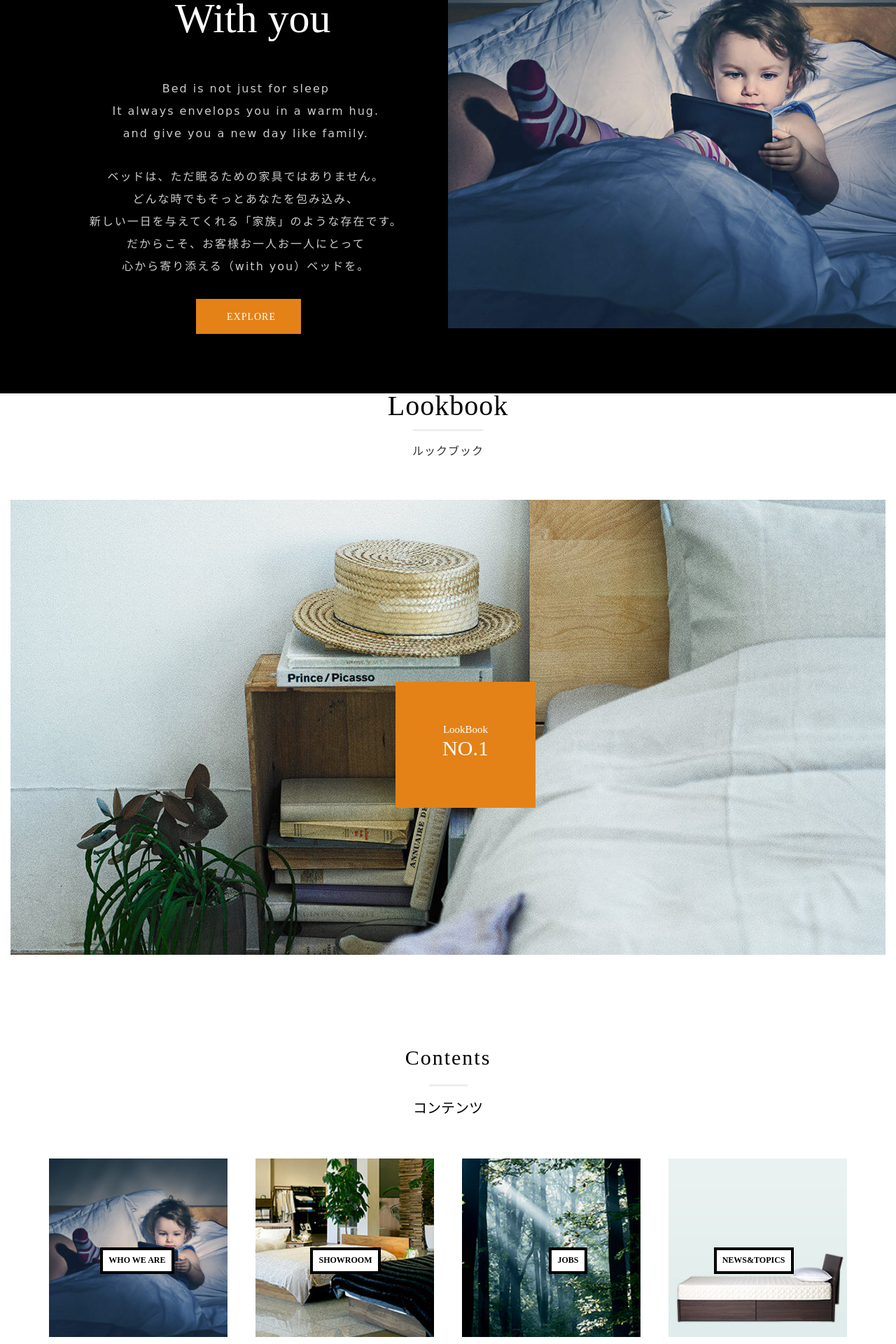
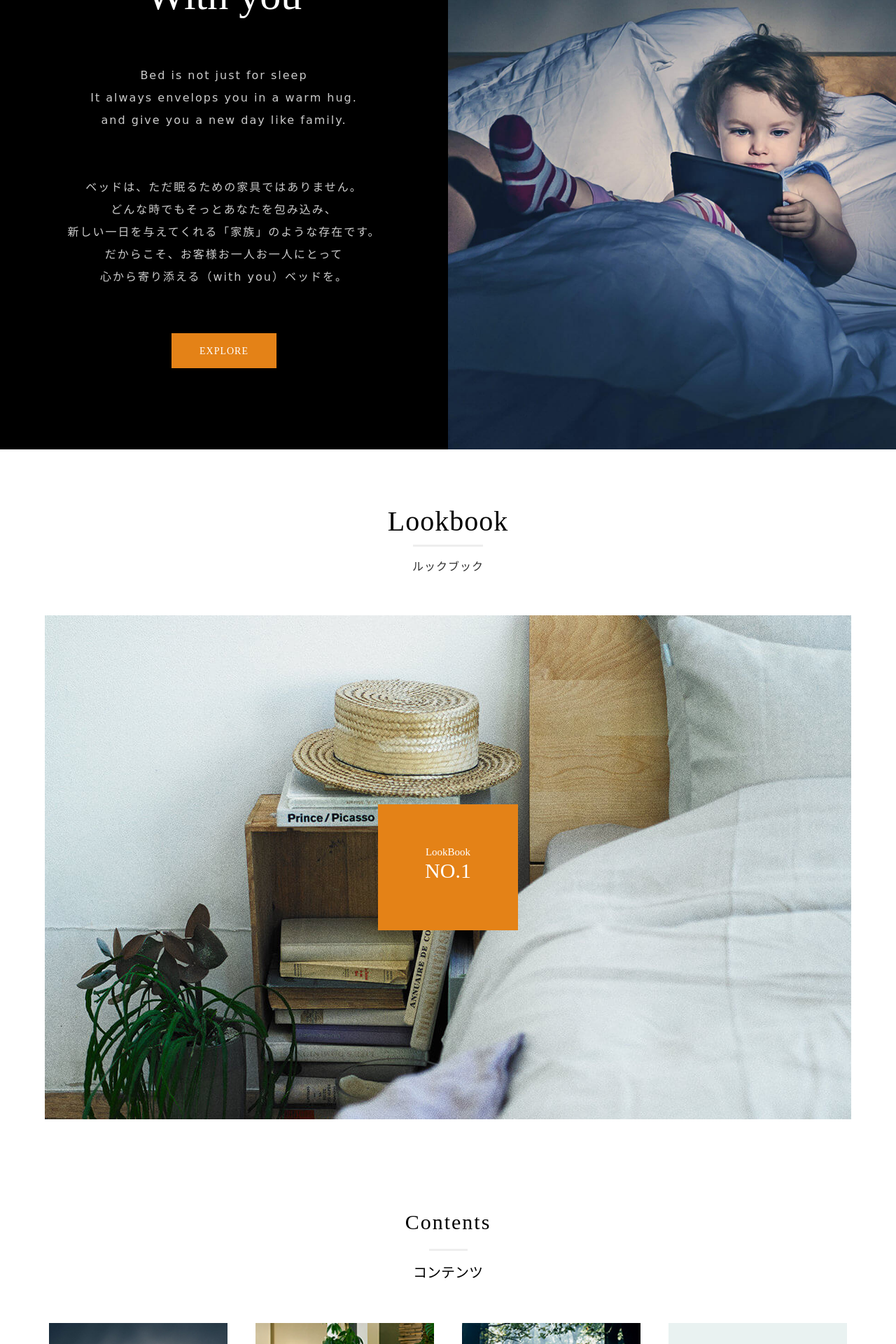
Before and after one commit to jazttijaztti/hajimeteno, a PHP site: page /nakaya/venusbed/venusbed.html in a window 1280 px wide. Shown: the part 1200-3120 px from the top of the page at 70% size. Run offline with PHP 8.4, Linux system fonts and the light colour scheme.

Commit message:
レスポンシブ修正

```diff
--- a/nakaya/venusbed/style.css
+++ b/nakaya/venusbed/style.css
@@ -109,51 +109,61 @@ color:orange;
     }
 
 .second__page__screen{
+width:100%;
+height:100vh;
 display:flex;
-justify-content:space-between;
-    }
-.lelt__screen{
-margin-left:100px;
-margin-top:20px;
-background-color:black;
-width:50%;
     }
 
+.left__screen{
+width:50%;
+height:100%;
+display:flex;
+background-color:#000;
+flex-direction:column;
+justify-content:space-around;
+    }
+.left__screen .left__screen__item{
+    }
 .left__screen p{
 font-size: 16px;
 font-family:cursive;
-margin:0px 20px 20px 100px;
 text-align:center;
 letter-spacing:2px;
 line-height:2em;
 color: #ccc;
+margin:10% 0px;
     }
 .screen__title{
-margin: 150px 150px 50px 250px;
+text-align:center;
 font-size:60px;
 font-family:serif;
 color:#fff;
     }
+
+.btn{
+margin:auto;
+text-align:center;
+width: 150px;
+height:50px;
+padding:18px;
+background-color:#e48217;
+color:#fff;
+letter-spacing: 1px;
+font-size: 14px;
+    }
+.btn:hover{
+opacity:0.8;
+    }
+
+
 .right__screen{
 width:50%;
-height:49vw;
+height:100%;
 background-image:url("withyou_img01.jpg");
 background-size:cover;
 background-position:center center;
     }
-.submit__btn{
-margin: 10px 0px 0px 280px;
-width: 150px;
-height:50px;
-background-color:#e48217;
-color:#fff;
-padding: 18px 44px;
-letter-spacing: 1px;
-font-size: 14px;
-    }
-.submit__btn:hover{
-opacity:0.8;
-    }
+
 .selection{
 height:100vh;
 width: 100%;
@@ -181,21 +191,19 @@ font-style:normal;
 margin:20px 0px 60px 0px;
     }
 .selection__screen{
-position:relative;
+display:flex;
+justify-content:center;
+align-items:center;
 background-image:url("main-middle.jpg");
 background-position:center center;
-width: 1250px;
-height: 650px;
+width:90%;
+height: 90%;
 margin:0 auto;
-position:relative;
     }
 .selection__screen:hover{
 opacity:0.8;
     }
 .selection__box{
-position:absolute;
-top: 40%;
-right:40%;
 width: 200px;
 height: 180px;
 background-color: #e48217;
@@ -255,7 +263,9 @@ margin:20px;
 .contents__image__list li .c__1{
 width:255px;
 height:255px;
-position:relative;
+display:flex;
+justify-content:center;
+align-items:center;
 background-image:url("withyou_img01.jpg");
 background-size:cover;
 background-position:center center;
@@ -264,7 +274,9 @@ background-position:center center;
 .contents__image__list li .c__2{
 width:255px;
 height:255px;
-position:relative;
+display:flex;
+justify-content:center;
+align-items:center;
 background-image:url("box2.jpg");
 background-size:cover;
 background-position:center center;
@@ -272,7 +284,9 @@ background-position:center center;
 .contents__image__list li .c__3{
 width:255px;
 height:255px;
-position:relative;
+display:flex;
+justify-content:center;
+align-items:center;
 background-image:url("box3.jpg");
 background-size:cover;
 background-position:center center;
@@ -280,7 +294,9 @@ background-position:center center;
 .contents__image__list li .c__4{
 width:255px;
 height:255px;
-position:relative;
+display:flex;
+justify-content:center;
+align-items:center;
 background-image:url("box4.jpg");
 background-size:cover;
 background-position:center center;
@@ -292,9 +308,6 @@ background-position:center center;
  background-color:#fff;
  font-weight:bold;
  font-size:12px;
- position:absolute;
- top:50%;
- right:30%;
     }
 .contents__image__list li h3:hover{
 background-color:orange;
@@ -529,7 +542,6 @@ margin-top:100px;
 }@media screen and (max-width:960px) {
 #wrapper .center__screen{
 border:none;
-height:170vw;
     }
 #logos{
 display:none;
@@ -537,30 +549,16 @@ display:none;
 nav{
 display:none;
     }
-.second__page{
-height:50vh;
-    }
-.second__page__screen{
-flex-direction:column;
-background-color:#000;
-height:100vw;
-    }
+
 .left__screen{
 width:100%;
-    }
-.left__screen .screen__title{
-margin:40px 40%  20px 30%;
-    }
-.left__screen .submit__btn{
-margin: 10px 40% 10px 40%;
+height:100%;
     }
 .right__screen{
 display:none;
     }
 .screen__title {
-width:30%;
 font-size:20px;
-text-align:center;
     }
 
 
@@ -608,7 +606,7 @@ margin-top:30px;
     }
 .subscreen{
 width:100%;
-height:140vw;
+height:100vh;
     }
 .top__image__lists ul{
 width:60%;
--- a/nakaya/venusbed/venusbed.html
+++ b/nakaya/venusbed/venusbed.html
@@ -43,17 +43,19 @@
   </nav>
   <div class="second__page__screen">
    <div class="left__screen">
+    <div class="left__screen__item">
     <h1 class="screen__title">With you</h1>
     <p class="style__english">Bed is not just for sleep<br>
     It always envelops you in a warm hug.<br>
     and give you a new day like family.</p>
-    <p style="margin-top:30px;">ベッドは、ただ眠るための家具ではありません。<br>
+    <p>ベッドは、ただ眠るための家具ではありません。<br>
     どんな時でもそっとあなたを包み込み、<br>
     新しい一日を与えてくれる「家族」のような存在です。<br>
     だからこそ、お客様お一人お一人にとって<br>
      心から寄り添える（with you）ベッドを。</p>
-    <button class="submit__btn">EXPLORE</button>
+<div class="btn">EXPLORE</div>
    </div>
+  </div>
  <div class="right__screen">
  </div>
 </div>
```
Also changed, not shown: 1 other file.
